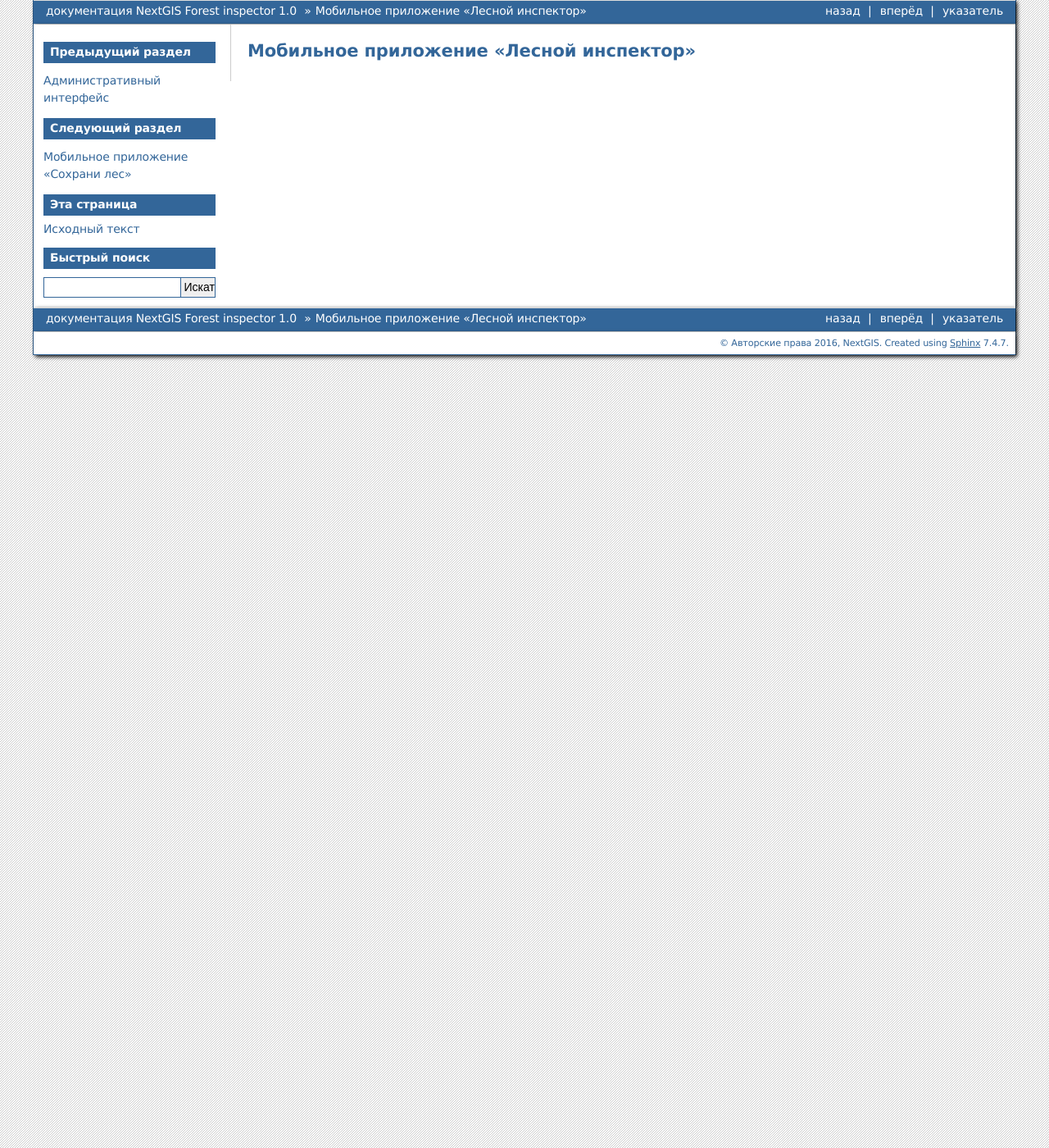
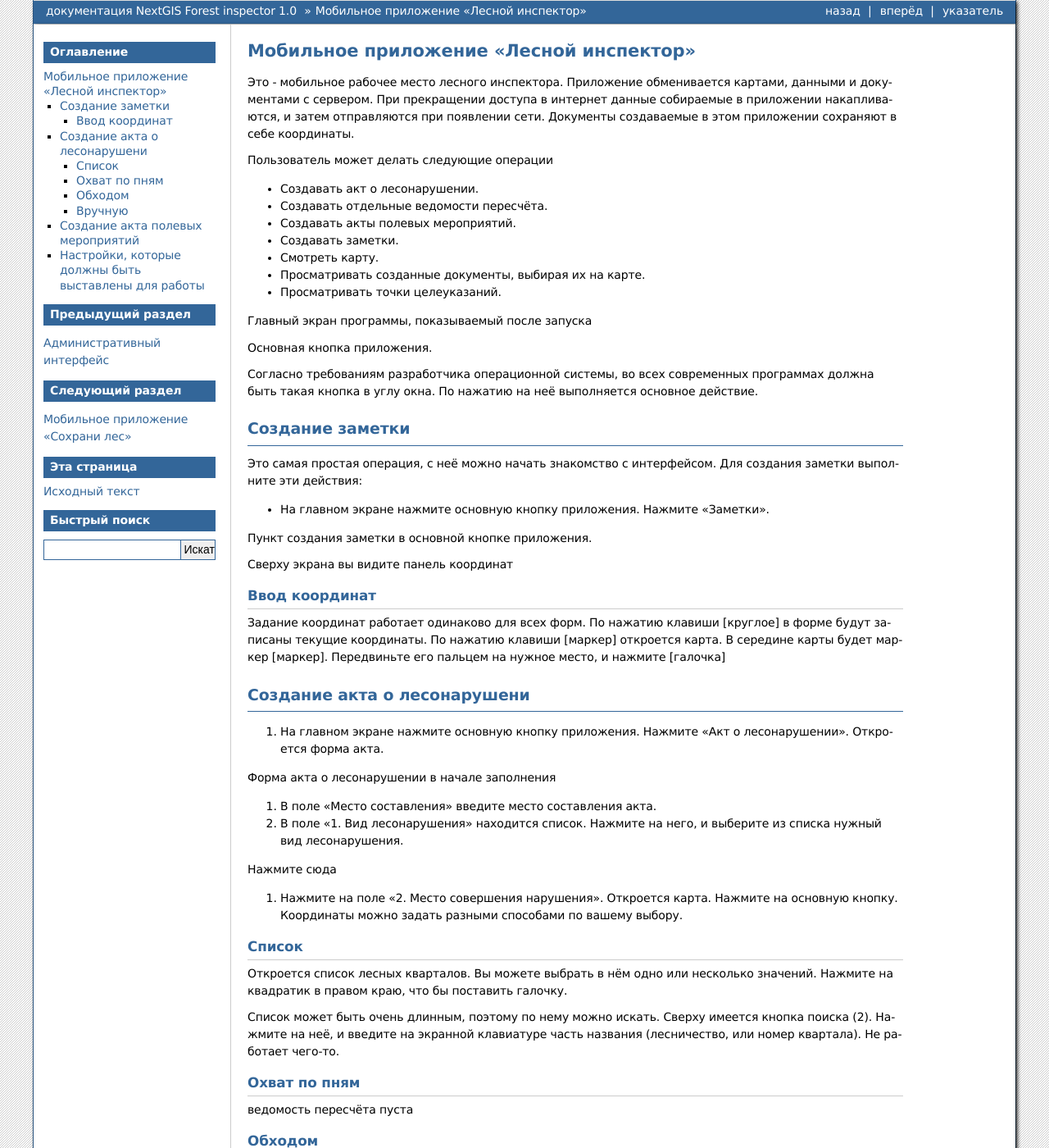
Before and after one commit to nextgis/docs_forestinspector, a Sphinx documentation site: the page built from source/inspector.rst, in a window 1280 px wide and 1400 px high. Shown: the whole window at 82% size. Built offline with Sphinx 7.4.7, drawn with Linux system fonts in a browser that asks for light colours; formulas are drawn with MathJax 3; some of the changed text lies outside the part shown.

Commit message:
inspektor

```diff
--- a/source/inspector.rst
+++ b/source/inspector.rst
@@ -4,3 +4,109 @@
 
 Мобильное приложение "Лесной инспектор"
 =======================================
+
+Это - мобильное рабочее место лесного инспектора. Приложение обменивается картами, данными и документами с сервером. При прекращении доступа в интернет данные собираемые в приложении накапливаются, и затем отправляются при появлении сети. Документы создаваемые в этом приложении сохраняют в себе координаты.
+
+Пользователь может делать следующие операции
+
+* Создавать акт о лесонарушении.
+* Создавать отдельные ведомости пересчёта.
+* Создавать акты полевых мероприятий.
+* Создавать заметки.
+* Смотреть карту.
+* Просматривать созданные документы, выбирая их на карте.
+* Просматривать точки целеуказаний.
+
+
+Главный экран программы, показываемый после запуска
+
+
+Основная кнопка приложения.
+
+Согласно требованиям разработчика операционной системы, во всех современных программах должна быть такая кнопка в углу окна. По нажатию на неё выполняется основное действие.
+
+
+Создание заметки
+------------------------------
+
+Это самая простая операция, с неё можно начать знакомство с интерфейсом. Для создания заметки выполните эти действия:
+
+* На главном экране нажмите основную кнопку приложения. Нажмите "Заметки".
+
+
+Пункт создания заметки в основной кнопке приложения.
+
+Сверху экрана вы видите панель координат
+
+Ввод координат
+::::::::::::::::::::::
+
+Задание координат работает одинаково для всех форм.
+По нажатию клавиши [круглое] в форме будут записаны текущие координаты.
+По нажатию клавиши [маркер] откроется карта. В середине карты будет маркер [маркер]. Передвиньте его пальцем на нужное место, и нажмите [галочка]
+
+
+Создание акта о лесонарушени
+-------------------------------------------------
+
+#. На главном экране нажмите основную кнопку приложения. Нажмите "Акт о лесонарушении". Откроется форма акта.
+
+Форма акта о лесонарушении в начале заполнения
+
+#. В поле "Место составления" введите место составления акта.
+#. В поле "1. Вид лесонарушения"  находится список. Нажмите на него, и выберите из списка нужный вид лесонарушения.
+
+Нажмите сюда
+
+#. Нажмите на поле "2. Место совершения нарушения". Откроется карта. Нажмите на основную кнопку. Координаты можно задать разными способами по вашему выбору.
+
+Список
+:::::::::::
+
+Откроется список лесных кварталов. Вы можете выбрать в нём одно или несколько значений. Нажмите на квадратик в правом краю, что бы поставить галочку.
+
+Список может быть очень длинным, поэтому по нему можно искать. Сверху имеется кнопка поиска (2). Нажмите на неё, и введите на экранной клавиатуре часть названия (лесничество, или номер квартала). Не работает чего-то.
+
+Охват по пням
+::::::::::::::::::
+
+ведомость пересчёта пуста
+
+Обходом
+::::::::::::::::::
+
+Вылетает
+
+Вручную
+:::::::::::::::::
+
+Скопировать из доков по мобильному рисование полигонов
+
+
+После ввода геометрии нажмите кнопку Назад сверху формы.
+
+
+Список лесоделения
+
+(1) - галочки, (2) - кнопка поиска
+
+
+
+
+
+
+Создание акта полевых мероприятий
+-------------------------------------------------
+
+* На главном экране нажмите основную кнопку приложения. Нажмите "Акт о полевых мероприятиях".
+
+
+
+
+
+Настройки, которые должны быть выставлены для работы
+----------------------------------------------------------
+
+* В устройстве должен быть включён gps
+* В приложении должно быть включено брать координаты с gpx
+* В приложении должна быть включена синхронизация
```
